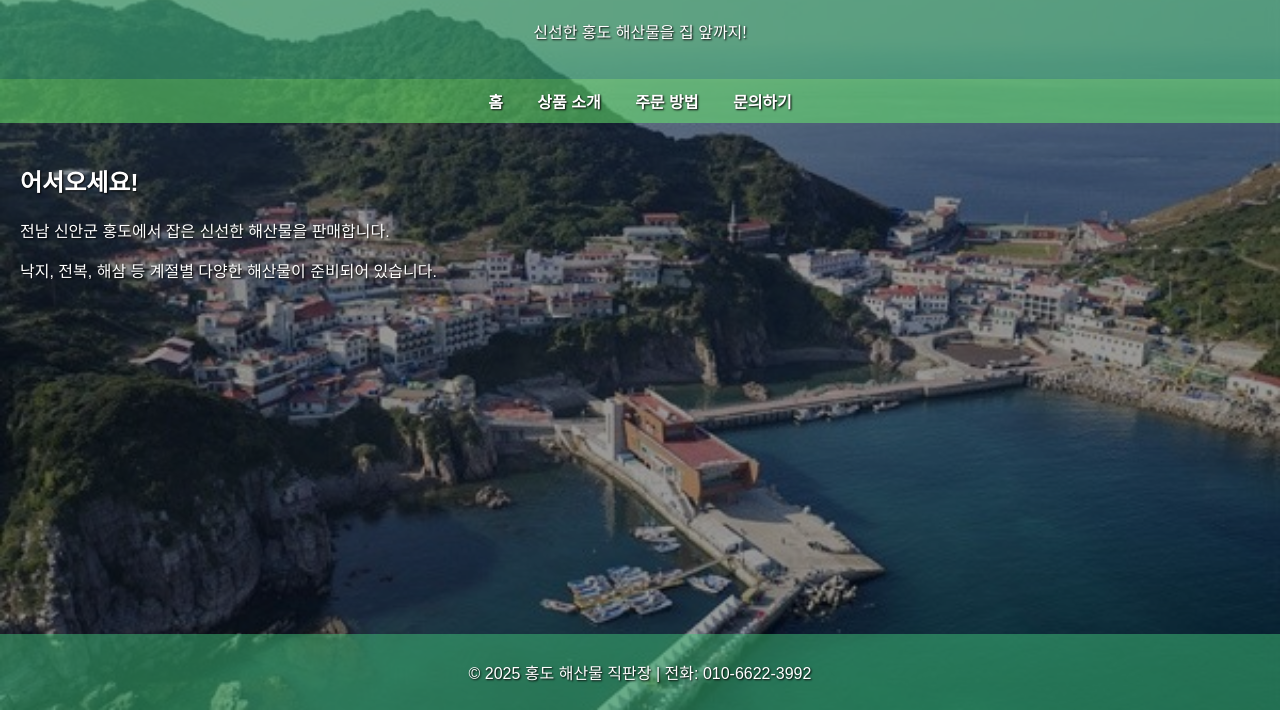
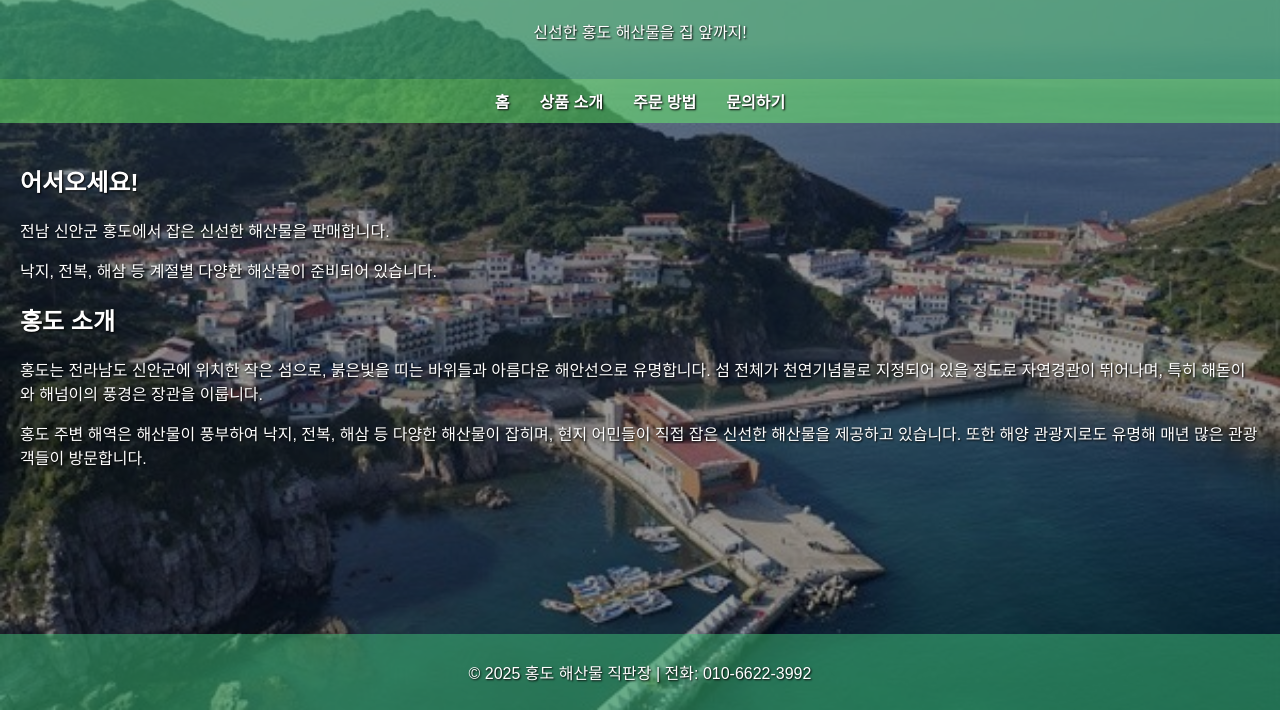
Before and after one commit to jeyoon82/hongdo-seafood, a plain HTML site: page index.html in a window 1280 px wide. Shown: the part 90-800 px from the top of the page. Drawn offline with Linux system fonts and the light colour scheme.

Commit message:
Add files via upload

```diff
--- a/index.html
+++ b/index.html
@@ -30,11 +30,33 @@
       padding: 10px;
       text-align: center;
     }
-    nav a {
+    nav ul {
+      list-style: none;
+      margin: 0;
+      padding: 0;
+      display: flex;
+      justify-content: center;
+    }
+    nav ul li {
+      position: relative;
+      margin: 0 15px;
+    }
+    nav ul li a {
       color: white;
-      margin: 0 15px;
       text-decoration: none;
       font-weight: bold;
+    }
+    nav ul li ul {
+      position: absolute;
+      top: 100%;
+      left: 0;
+      background: rgba(0,0,0,0.7);
+      padding: 10px;
+      display: none;
+      white-space: nowrap;
+    }
+    nav ul li:hover > ul {
+      display: block;
     }
     main {
       padding: 20px;
@@ -54,15 +76,28 @@
     <p>신선한 홍도 해산물을 집 앞까지!</p>
   </header>
   <nav>
-    <a href="#">홈</a>
-    <a href="#">상품 소개</a>
-    <a href="#">주문 방법</a>
-    <a href="#">문의하기</a>
+    <ul>
+      <li>
+        <a href="#">홈</a>
+        <ul>
+          <li><a href="#about">홍도 소개</a></li>
+        </ul>
+      </li>
+      <li><a href="#">상품 소개</a></li>
+      <li><a href="#">주문 방법</a></li>
+      <li><a href="#">문의하기</a></li>
+    </ul>
   </nav>
   <main>
     <h2>어서오세요!</h2>
     <p>전남 신안군 홍도에서 잡은 신선한 해산물을 판매합니다.</p>
     <p>낙지, 전복, 해삼 등 계절별 다양한 해산물이 준비되어 있습니다.</p>
+
+    <section id="about">
+      <h2>홍도 소개</h2>
+      <p>홍도는 전라남도 신안군에 위치한 작은 섬으로, 붉은빛을 띠는 바위들과 아름다운 해안선으로 유명합니다. 섬 전체가 천연기념물로 지정되어 있을 정도로 자연경관이 뛰어나며, 특히 해돋이와 해넘이의 풍경은 장관을 이룹니다.</p>
+      <p>홍도 주변 해역은 해산물이 풍부하여 낙지, 전복, 해삼 등 다양한 해산물이 잡히며, 현지 어민들이 직접 잡은 신선한 해산물을 제공하고 있습니다. 또한 해양 관광지로도 유명해 매년 많은 관광객들이 방문합니다.</p>
+    </section>
   </main>
   <footer>
     <p>© 2025 홍도 해산물 직판장 | 전화: 010-6622-3992</p>
```
